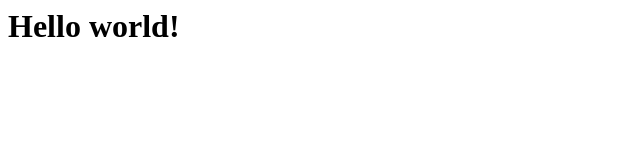
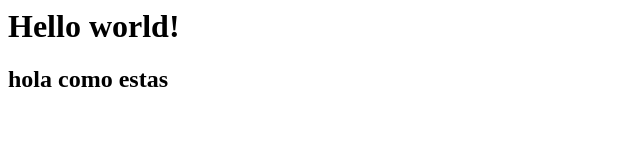
Before and after one commit to jesusacb25/TrabajoGrupal, a plain HTML site: page index.html in a window 1280 px wide. Shown: the whole page, without its empty margins (0-640 px from the left). Drawn offline with Linux system fonts and the light colour scheme.

Commit message:
hola mlp

```diff
--- a/index.html
+++ b/index.html
@@ -5,5 +5,6 @@
   </head>
   <body>
     <h1>Hello world!</h1>
+  	<h2>hola como estas<h2>
   </body>
 </html>
```
Also changed, not shown: style.css (deleted).
